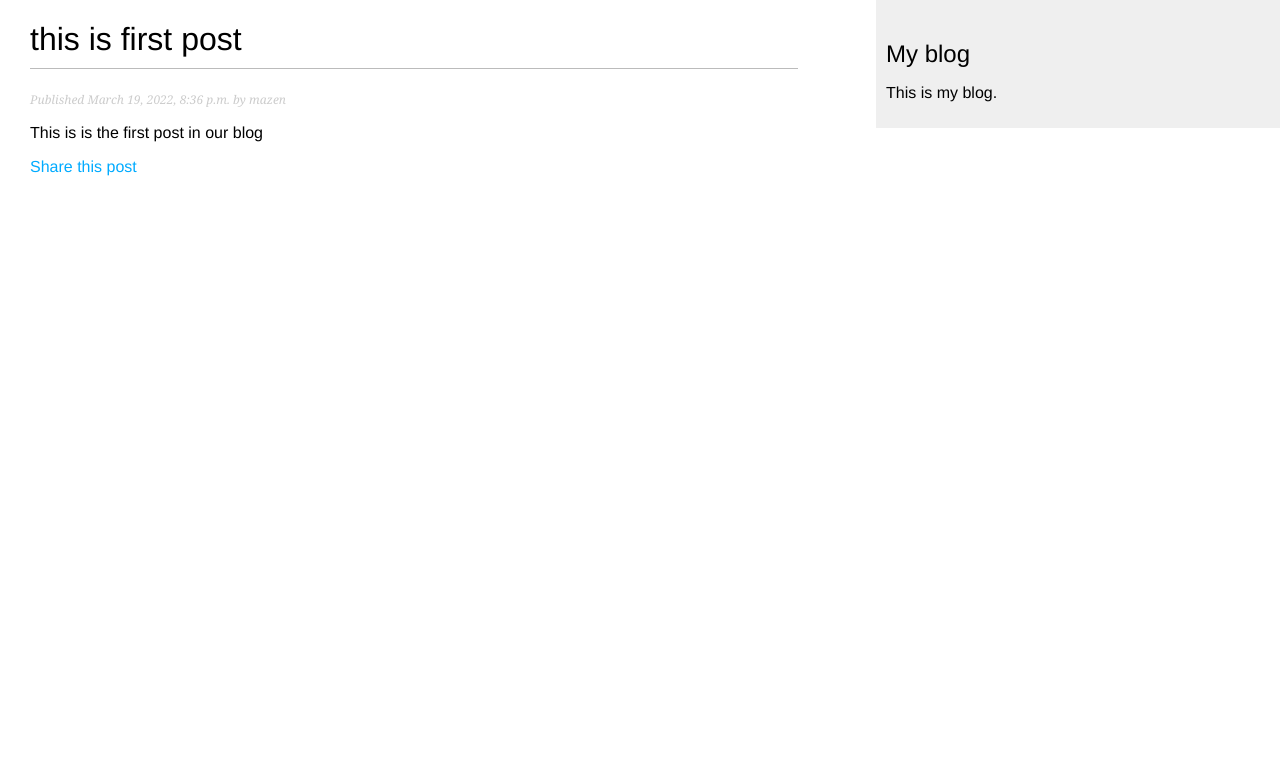
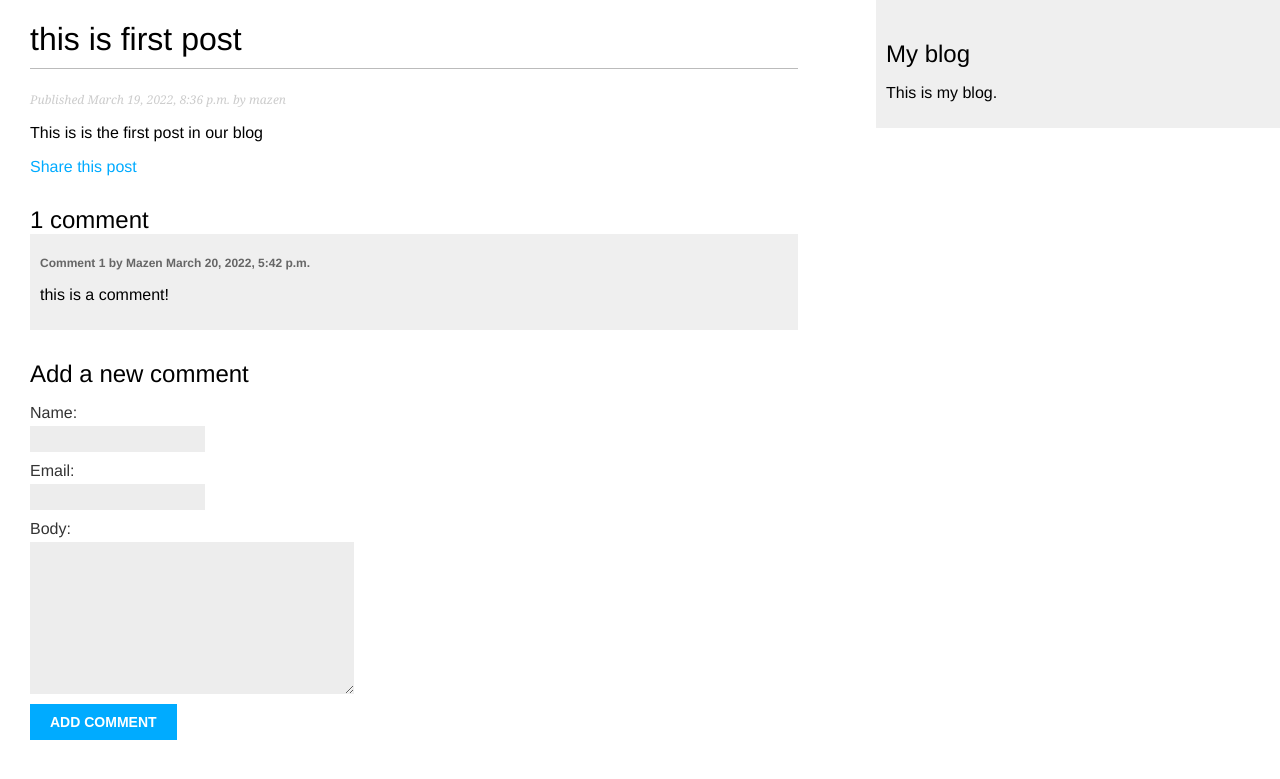
Before and after one commit to mazen-r/Django-Blog, a Django app: a page that uses blog/templates/blog/post/detail.html in a window 1280 px wide. Shown: the top 779 px of the page. Run offline with Django 3.2, Linux system fonts and the light colour scheme; data comes from the database, SQL or seed files in the repository; both versions use the stored data as it was after the commit.

Commit message:
posts comments

```diff
--- a/blog/forms.py
+++ b/blog/forms.py
@@ -1,7 +1,13 @@
 from django import forms
+from .models import Comment
 
 class EmailPostForm(forms.Form):
     name = forms.CharField(max_length=25)
     email = forms.EmailField()
     to = forms.EmailField()
     comments = forms.CharField(required=False, widget=forms.Textarea)
+
+class CommentForm(forms.ModelForm):
+    class Meta:
+        model = Comment
+        fields = ('name', 'email', 'body')
--- a/blog/templates/blog/post/detail.html
+++ b/blog/templates/blog/post/detail.html
@@ -13,4 +13,33 @@
       Share this post
     </a>
   </p>
+  {% with comments.count as total_comments %}
+    <h2>
+      {{ total_comments }} comment{{ total_comments|pluralize }}
+    </h2>
+  {% endwith %}
+
+  {% for comment in comments %}
+    <div class="comment">
+      <p class="info">
+        Comment {{ forloop.counter }} by {{ comment.name }}
+        {{ comment.created }}
+      </p>
+      {{ comment.body|linebreaks }}
+    </div>
+  {% empty %}
+    <p>There are no comments yet.</p>
+  {% endfor %}
+
+  {% if new_comment %}
+    <h2>Your comment has been added.</h2>
+  {% else %}
+    <h2>Add a new comment</h2>
+    <form method="post">
+      {{ comment_form.as_p }}
+      {% csrf_token %}
+      <p><input type="submit" value="Add comment"></p>
+    </form>
+  {% endif %}
+
 {% endblock %}
--- a/blog/views.py
+++ b/blog/views.py
@@ -2,8 +2,8 @@ from django.shortcuts import render, get_object_or_404
 from django.core.paginator import Paginator, EmptyPage, PageNotAnInteger
 from django.views.generic import ListView
 from django.core.mail import send_mail
-from .models import Post
-from .forms import EmailPostForm
+from .models import Post, Comment
+from .forms import EmailPostForm, CommentForm
 
 
 def post_list(request):
@@ -28,9 +28,24 @@ def post_detail(request, year, month, day, post):
                                    publish__year=year,
                                    publish__month=month,
                                    publish__day=day)
+    comments = post.comments.filter(active=True)
+    new_comment = None
+    if request.method == 'POST':
+        comment_form = CommentForm(data=request.POST)
+        if comment_form.is_valid():
+            new_comment = comment_form.save(commit=False)
+            new_comment.post = post
+            new_comment.save()
+
+    else:
+        comment_form = CommentForm()
+
     return render(request,
                   'blog/post/detail.html',
-                  {'post': post})
+                  {'post': post,
+                   'comments': comments,
+                   'new_comment': new_comment,
+                   'comment_form': comment_form})
 
 
 class PostListView(ListView):
```
Also changed, not shown: blog/admin.py (+7 -1 lines), db.sqlite3.
